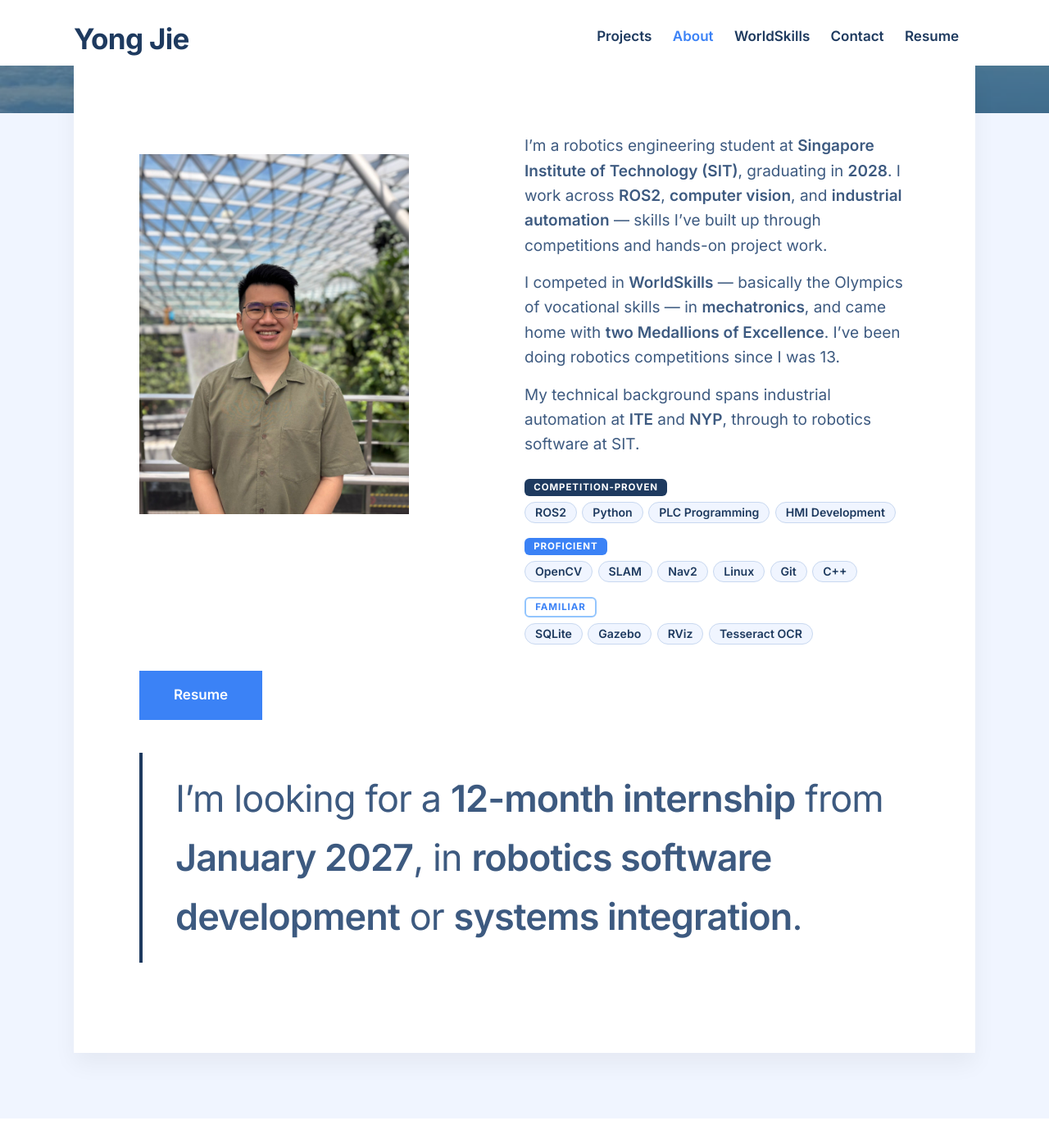
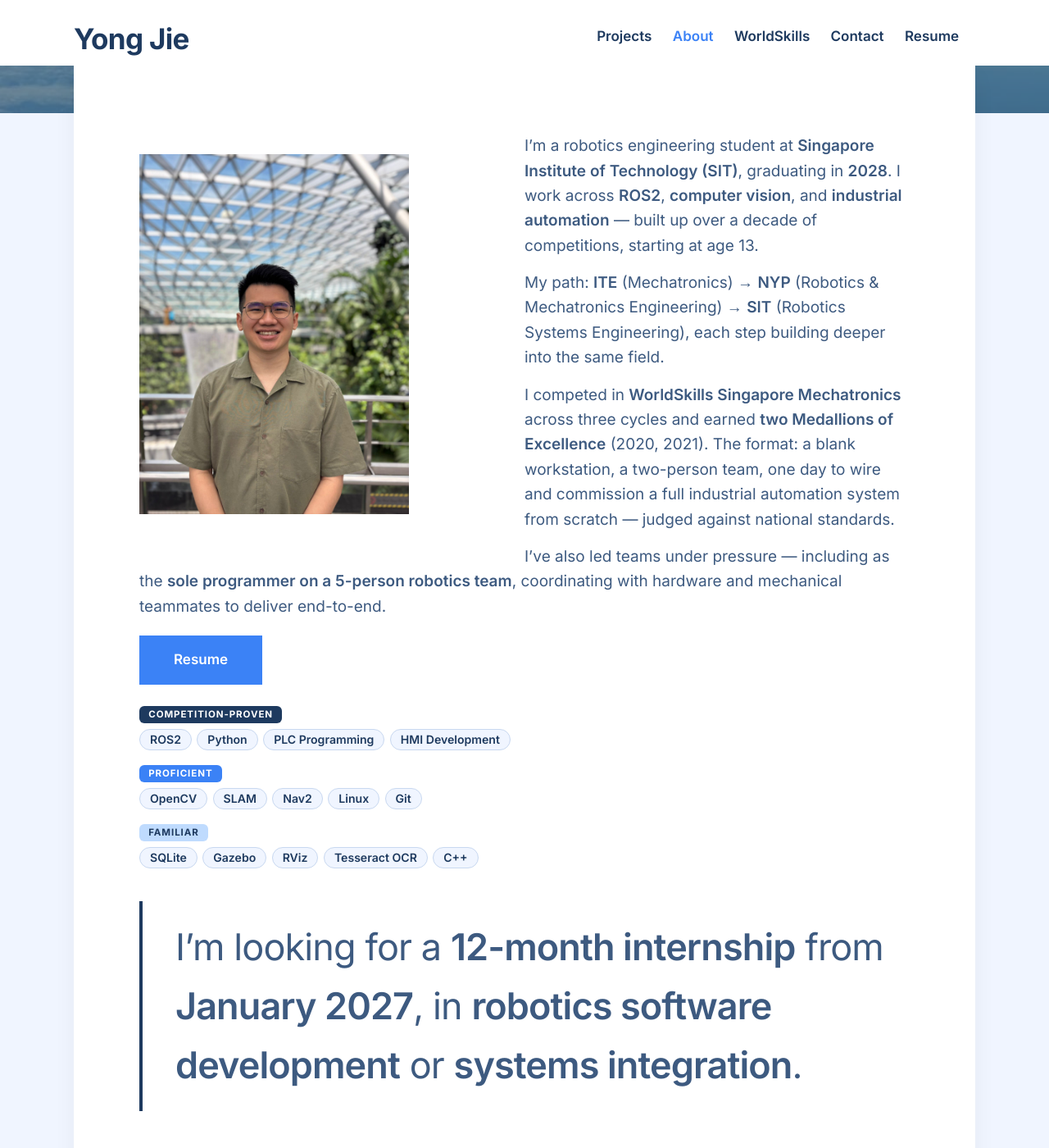
Before and after one commit to YongJiee/YongJiee.github.io, a Jekyll site: the page built from _pages/about.md, in a window 1280 px wide and 1400 px high, scrolled down 308 px. Shown: the whole window at 82% size. Built offline with Jekyll 4.4.1, drawn with Linux system fonts in a browser that asks for light colours; nearby versions of some CDN libraries.

Commit message:
V1.81 - Update About me

```diff
--- a/_pages/about.md
+++ b/_pages/about.md
@@ -9,11 +9,17 @@ featured_image: '/images/Background.jpg'
   <img src="/images/Me.jpg" class="img-fluid rounded" alt="Tan Yong Jie">
 </figure>
 
-I'm a robotics engineering student at **Singapore Institute of Technology (SIT)**, graduating in **2028**. I work across **ROS2**, **computer vision**, and **industrial automation** — skills I've built up through competitions and hands-on project work.
+I'm a robotics engineering student at **Singapore Institute of Technology (SIT)**, graduating in **2028**. I work across **ROS2**, **computer vision**, and **industrial automation** — built up over a decade of competitions, starting at age 13.
 
-I competed in **WorldSkills** — basically the Olympics of vocational skills — in **mechatronics**, and came home with **two Medallions of Excellence**. I've been doing robotics competitions since I was 13.
+My path: **ITE** (Mechatronics) → **NYP** (Robotics & Mechatronics Engineering) → **SIT** (Robotics Systems Engineering), each step building deeper into the same field.
 
-My technical background spans industrial automation at **ITE** and **NYP**, through to robotics software at SIT.
+I competed in **WorldSkills Singapore Mechatronics** across three cycles and earned **two Medallions of Excellence** (2020, 2021). The format: a blank workstation, a two-person team, one day to wire and commission a full industrial automation system from scratch — judged against national standards.
+
+I've also led teams under pressure — including as the **sole programmer on a 5-person robotics team**, coordinating with hardware and mechanical teammates to deliver end-to-end.
+
+<div style="display: flex; flex-wrap: wrap; gap: 12px; margin-top: 20px;">
+  <a href="https://YongJiee.github.io/images/TanYongJie_Resume.pdf" class="button button--large" download="TanYongJie_Resume.pdf">Resume</a>
+</div>
 
 <div class="skills-grid">
 
@@ -27,21 +33,17 @@ My technical background spans industrial automation at **ITE** and **NYP**, thro
   <div class="skill-group">
     <div class="skill-group__label skill-group__label--proficient">Proficient</div>
     <div class="skill-group__tags">
-      <span>OpenCV</span><span>SLAM</span><span>Nav2</span><span>Linux</span><span>Git</span><span>C++</span>
+      <span>OpenCV</span><span>SLAM</span><span>Nav2</span><span>Linux</span><span>Git</span>
     </div>
   </div>
 
   <div class="skill-group">
     <div class="skill-group__label skill-group__label--familiar">Familiar</div>
     <div class="skill-group__tags">
-      <span>SQLite</span><span>Gazebo</span><span>RViz</span><span>Tesseract OCR</span>
+      <span>SQLite</span><span>Gazebo</span><span>RViz</span><span>Tesseract OCR</span><span>C++</span>
     </div>
   </div>
 
 </div>
 
-<div style="display: flex; flex-wrap: wrap; gap: 12px; margin-top: 20px;">
-  <a href="https://YongJiee.github.io/images/TanYongJie_Resume.pdf" class="button button--large" download="TanYongJie_Resume.pdf">Resume</a>
-</div>
-
 > I'm looking for a **12-month internship** from **January 2027**, in **robotics software development** or **systems integration**.
--- a/_sass/_includes/_custom.scss
+++ b/_sass/_includes/_custom.scss
@@ -209,9 +209,8 @@
 }
 
 .skill-group__label--familiar {
-  background: transparent;
-  color: #3B82F6;
-  border: 2px solid #93C5FD;
+  background: #BFDBFE;
+  color: #1E3A5F;
 }
 
 .skill-group__tags {
```
